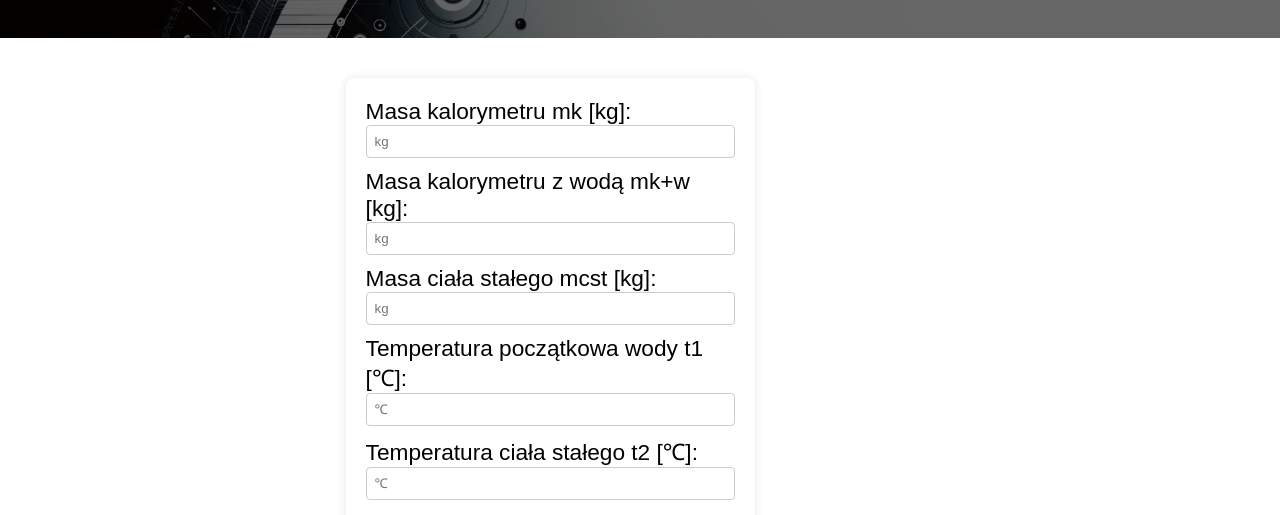
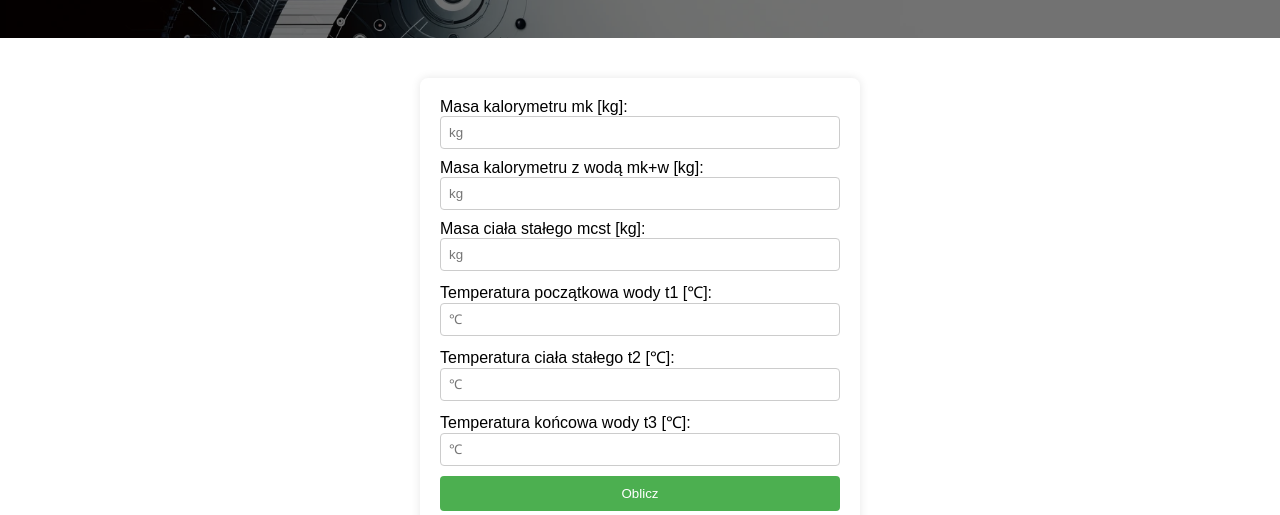
Before and after one commit to Chinook1606/engineer_project, a plain HTML site: page program.html in a window 1280 px wide. Shown: the part 267-782 px from the top of the page. Drawn offline with Linux system fonts and the light colour scheme; a web font is replaced by a local one.

Commit message:
separated css into different files, stylized theory

```diff
--- a/assets/styles/main.css
+++ b/assets/styles/main.css
@@ -42,7 +42,7 @@ a {
 .bannerOverlay {
   height: 40vh;
   width: 100%;
-  background: rgba(0, 0, 0, 0.7);
+  background: rgba(0, 0, 0, 0.65);
   overflow: hidden;
   opacity: 0.85;
   position: absolute;
@@ -83,68 +83,3 @@ a {
   font-size: 2.5ch;
   line-height: 2.5ch;
 }
-
-.arrowBox {
-  margin: 20px 0px;
-  padding: 10px 20px;
-  z-index: 3;
-  /* width: 40px;
-  height: 40px; */
-  background-color: rgb(255, 255, 255);
-  border: none;
-  box-shadow: 0px 0px 0px 1px rgba(0, 0, 0, 0.2);
-  border-radius: 6px;
-  cursor: pointer;
-  color: black;
-  outline: none;
-  line-height: 40px;
-  transition-duration: 0.6s;
-  display: flex;
-  justify-content: center;
-}
-
-.content {
-  width: 32vw;
-  text-align: left;
-  min-height: 57vh;
-  margin-left: 27vw;
-  font-size: 17pt;
-}
-
-form {
-  max-width: 400px;
-  margin: 5vh auto;
-  background-color: #fff;
-  padding: 20px;
-  border-radius: 8px;
-  box-shadow: 0 0 10px rgba(0, 0, 0, 0.1);
-}
-
-input {
-  width: 100%;
-  padding: 8px;
-  margin-bottom: 10px;
-  box-sizing: border-box;
-}
-
-input[type="text"] {
-  border: 1px solid #ccc;
-  border-radius: 4px;
-}
-
-input[type="submit"] {
-  background-color: #4caf50;
-  color: white;
-  border: none;
-  padding: 10px 15px;
-  border-radius: 4px;
-  cursor: pointer;
-}
-
-input[type="submit"]:hover {
-  background-color: #45a049;
-}
-
-.content img {
-  margin: 50px auto;
-}
--- /dev/null
+++ b/assets/styles/program.css
@@ -0,0 +1,33 @@
+form {
+    max-width: 400px;
+    margin: 5vh auto;
+    background-color: #fff;
+    padding: 20px;
+    border-radius: 8px;
+    box-shadow: 0 0 10px rgba(0, 0, 0, 0.1);
+  }
+
+  input {
+    width: 100%;
+    padding: 8px;
+    margin-bottom: 10px;
+    box-sizing: border-box;
+  }
+
+  input[type="text"] {
+    border: 1px solid #ccc;
+    border-radius: 4px;
+  }
+
+  input[type="submit"] {
+    background-color: #4caf50;
+    color: white;
+    border: none;
+    padding: 10px 15px;
+    border-radius: 4px;
+    cursor: pointer;
+  }
+
+  input[type="submit"]:hover {
+    background-color: #45a049;
+  }
--- /dev/null
+++ b/assets/styles/teoria.css
@@ -0,0 +1,58 @@
+.content {
+    margin-top: 30px;
+    display: flex;
+    flex-direction: column;
+    align-items: flex-start;
+    width: 80vw;
+    text-align: left;
+    min-height: 57vh;
+    margin: auto;
+    font-size: 14pt;
+    text-align: left;
+}
+
+@media (min-width: 800px) {
+    .content {
+        font-size: 15pt;
+    }
+}
+
+@media (min-width: 1200px) {
+    .content {
+        font-size: 16pt;
+        width: 50vw;
+    }
+}
+
+@media (min-width: 1600px) {
+    .content {
+        width: 40vw;
+        text-align: justify;
+        margin-left: 21vw;
+    }
+}
+
+@media (min-width: 1900px) {
+    .content {
+        width: 38vw;
+        text-align: justify;
+        margin-left: 22vw;
+    }
+}
+
+@media (min-width: 1920px) {
+    .content {
+        width: 38vw;
+        text-align: justify;
+        margin-left: 22vw;
+    }
+}
+
+.content img {
+    margin: 40px auto;
+    width: 400px;
+}
+
+.content p {
+    margin: 12px;
+}
--- a/program.html
+++ b/program.html
@@ -5,6 +5,7 @@
     <meta name="viewport" content="width=device-width, initial-scale=1.0" />
     <title>Pomiar ciepła właściwego</title>
     <link rel="stylesheet" href="assets/styles/main.css" />
+    <link rel="stylesheet" href="assets/styles/program.css" />
     <link rel="stylesheet" href="assets/styles/fonts.css" />
     <link rel="stylesheet" href="assets/templates/navbar/navbar.css" />
     <link rel="stylesheet" href="assets/templates/footer/footer.css" />
```
Also changed, not shown: index.html (+1 -0 lines), teoria.html (+3 -0 lines), test.html (+1 -0 lines), assets/images/teoria/energia-wewnetrzna-czasteczki-m.png.webp (added).
